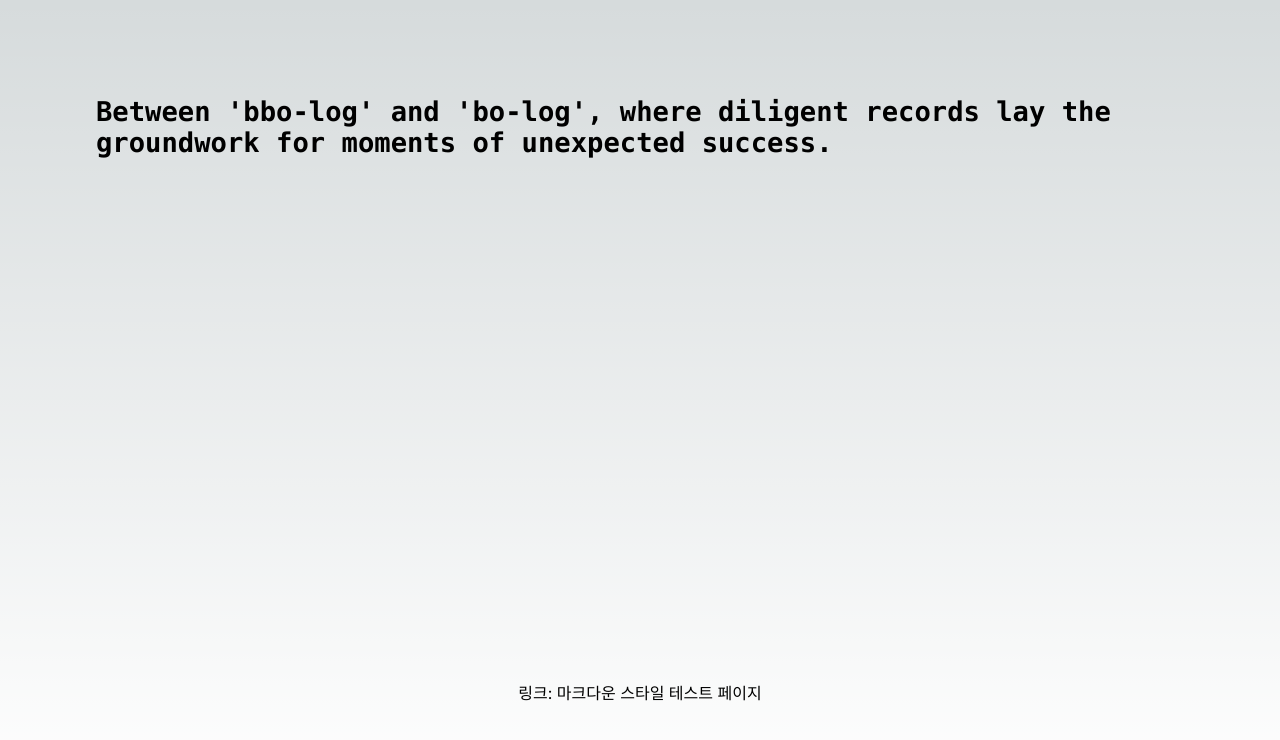
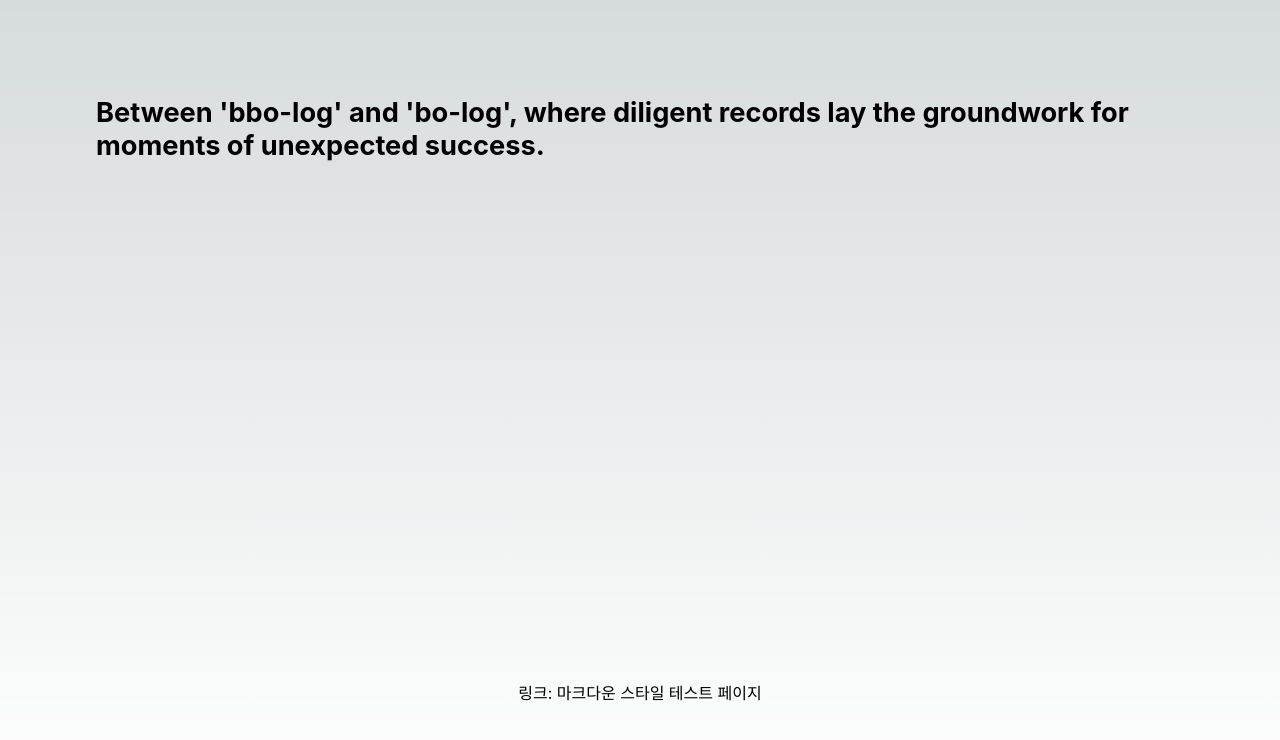
Before and after one commit to BO-LIKE-CHICKEN/bo-log, a Next.js app: page / in a window 1280 px wide. Shown: the top 740 px of the page. Built offline with nearby package versions, Linux system fonts and the light colour scheme.

Commit message:
style: pretendard 적용

```diff
--- a/src/app/globals.css
+++ b/src/app/globals.css
@@ -77,6 +77,11 @@
   box-sizing: border-box;
   padding: 0;
   margin: 0;
+
+  font-family: pretendard, -apple-system, BlinkMacSystemFont, system-ui, Roboto,
+    "Helvetica Neue", "Segoe UI", "Apple SD Gothic Neo", "Noto Sans KR",
+    "Malgun Gothic", "Apple Color Emoji", "Segoe UI Emoji", "Segoe UI Symbol",
+    sans-serif;
 }
 
 html,
--- a/src/app/layout.tsx
+++ b/src/app/layout.tsx
@@ -1,6 +1,7 @@
 import type { Metadata } from "next";
 import { Inter } from "next/font/google";
 import "./globals.css";
+import { pretendard } from "@/styles/fonts";
 
 const inter = Inter({ subsets: ["latin"] });
 
@@ -15,7 +16,7 @@ export default function RootLayout({
   children: React.ReactNode;
 }>) {
   return (
-    <html lang="en">
+    <html lang="en" className={pretendard.className}>
       <body className={inter.className}>{children}</body>
     </html>
   );
--- /dev/null
+++ b/src/styles/fonts.ts
@@ -0,0 +1,8 @@
+import localFont from "next/font/local";
+
+/** @see {@link https://github.com/orioncactus/pretendard?tab=readme-ov-file#nextjs} */
+export const pretendard = localFont({
+  src: "../../public/fonts/PretendardVariable.woff2",
+  display: "swap",
+  weight: "45 920",
+});
```
Also changed, not shown: public/fonts/PretendardVariable.woff2 (added).
